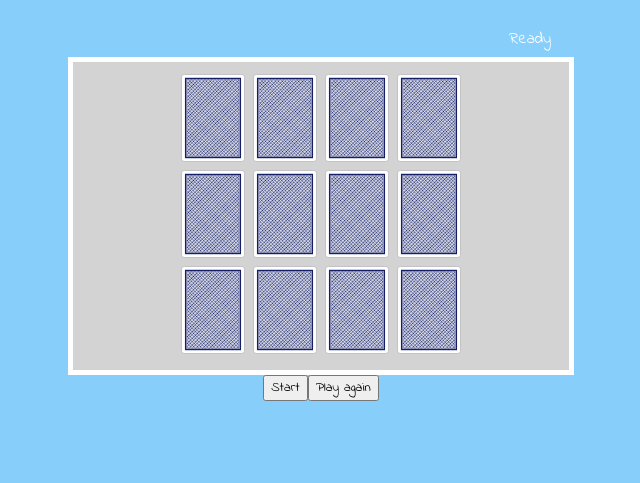
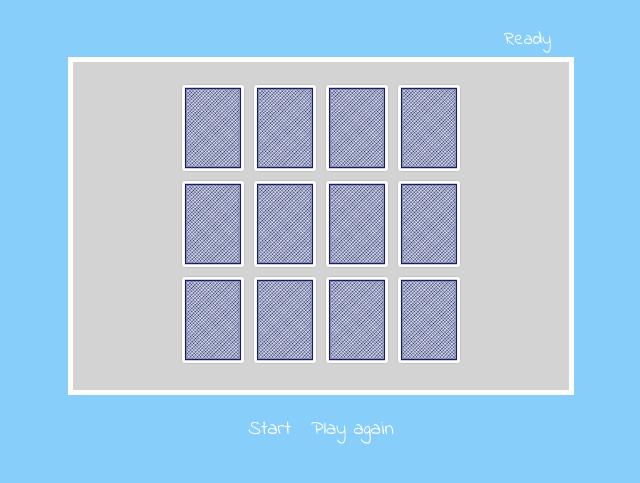
Before and after one commit to mcdees2010/MemoryGame, a plain HTML site: page index.html in a window 1280 px wide. Both pictures are taken after a click on the element 640 px from the left and 353 px from the top of the page. Shown: the part 137-620 px from the top of the page, without its empty margins (319-959 px from the left). Drawn offline with Linux system fonts and the light colour scheme.

Commit message:
changed amount of cards being displayed, repeating 3 pairs, made hideCard evt

```diff
--- a/index.html
+++ b/index.html
@@ -32,7 +32,7 @@
         <div class="card back" id="cell-10"></div>
         <div class="card back" id="cell-11"></div>
     </div>
-    <button id="start-game" onclick="startGame()">Start</a>
-    <button id="play-again" onclick="playAgain()">Play again </a>
+    <button class ="astext1" id="start-game" onclick="startGame()">Start</a>
+    <button class ="astext2" id="play-again" onclick="playAgain()">Play again </a>
 </body>
 </html>
--- a/main.css
+++ b/main.css
@@ -26,12 +26,40 @@ header {
     border: 5px solid white;
     margin: auto;
     padding: 10px 0;
+    padding-top: 20px;
+    padding-bottom: 20px;
     box-sizing: border-box;
+    transition: all .8s linear;
+    transform-style: preserve-3d;
+    position: relative;
 }
 
 #timer {
     position: absolute;
-    right: 410px
+    right: 410px;
+    font-size: 18px;
+}
+
+.astext1 {
+    background:none;
+    border:none;
+    margin:0;
+    padding:0;
+    cursor: pointer;
+    color: white;
+    font-size: 20px;
+    padding-top: 20px;
+}
+
+.astext2 {
+    background:none;
+    border:none;
+    margin:0;
+    padding:0;
+    cursor: pointer;
+    color: white;
+    padding-left: 20px;
+    font-size: 20px;
 }
 
 /* .card {
--- a/main.js
+++ b/main.js
@@ -7,7 +7,7 @@ const gameArea = document.querySelector("#game");
 const cards = document.querySelectorAll('.card');
 const btn = document.getElementById("start-game");
 const suits = ["c", "d", "h", "s"];
-const numbers = ["02", "03", "04", "05", "06", "07", "08", "09", "10", "J", "Q", "K", "A"];
+const numbers = ["J", "Q", "K", "A"];
 const deck = [];
 
 suits.forEach(function(suit){
@@ -16,15 +16,23 @@ suits.forEach(function(suit){
     })
 })
 
-shuffleCards();
-const memoryCards = deck.slice(0,12);
+const suffledDeck = shuffleCards(deck);
+const memoryCards = shuffleCards([...suffledDeck.slice(0,3), ...suffledDeck.slice(0,3), ...suffledDeck.slice(3,9)]);
+
 
 
 /*
  * EVENT HANDLERS
  */
 
- gameArea.addEventListener("click", toggleCard);
+ let lastClick;
+
+ gameArea.addEventListener("click", showCard);
+
+
+
+
+
 
  btn.addEventListener('click', function(){
      var i = 60;
@@ -46,30 +54,30 @@ const memoryCards = deck.slice(0,12);
 console.log(deck);
 
 
-function shuffleCards() {
+function shuffleCards(deck) {
     for (let i = deck.length - 1; i > 0; i--) {
         var j = Math.floor(Math.random() * (i+1));
         var temp = deck[i];
         deck[i] = deck[j]
         deck[j] = temp;
     }
+    return deck;
 }
 
-function toggleCard(evt) {
+function showCard(evt) {
     let id = parseInt(evt.target.id.split("-")[1]);
     evt.target.classList.remove('back');
     evt.target.classList.add(memoryCards[id]);
 };
 
-// var second = 0;
-// var timer = document.querySelector(".timer");
-// var interval;
-
-// function startTimer(){
-//     interval = setInterval(function(){
-//         timer.innerHTML = +second+ "secs";
-//         if(second == 60){
-//             second--;
-//         }
-//     },1000);
-// }
+function hideCard(evt) {
+    let id = parseInt(evt.target.id.split("-")[1]);
+    evt.target.classList.remove(memoryCards[id]);
+    evt.target.classList.add('back');
+};
+// var checkMatches = function (){
+//     if(deck[0] === deck[1]){
+//     alert("You found a match!");
+// 	} else {
+// 	alert("Sorry, try again.");
+// 	}
```
